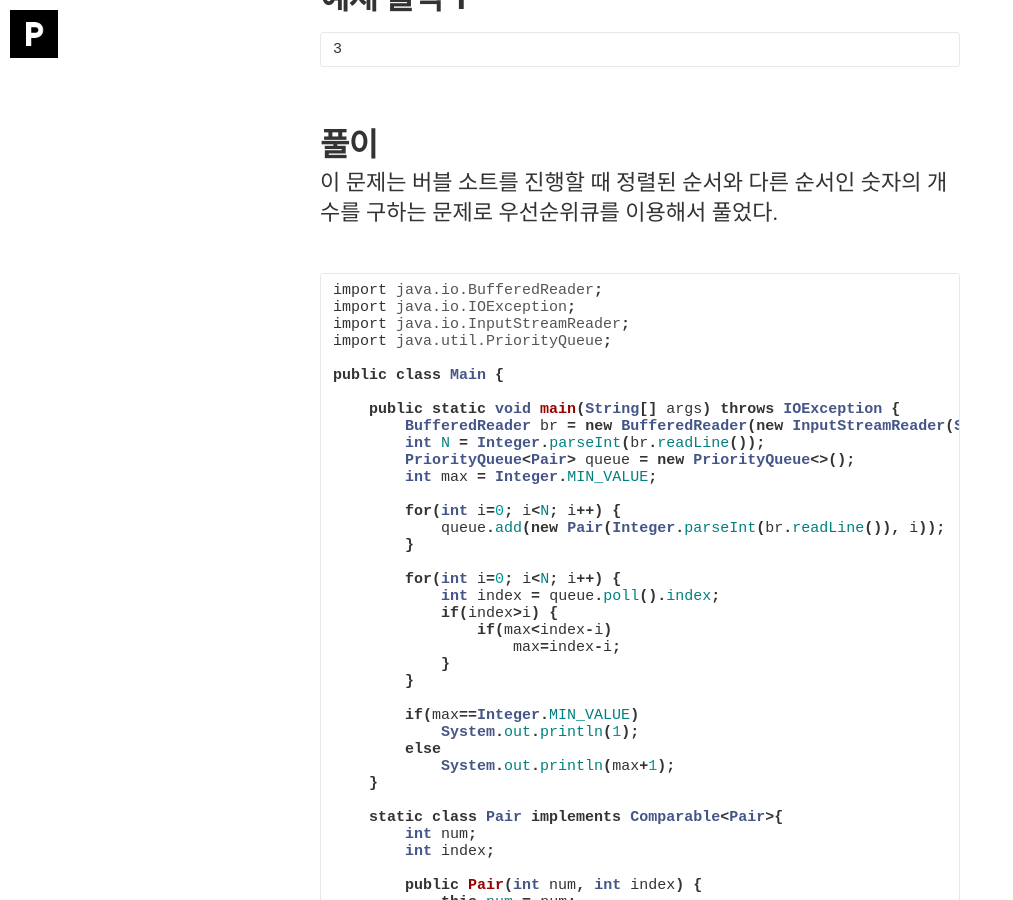
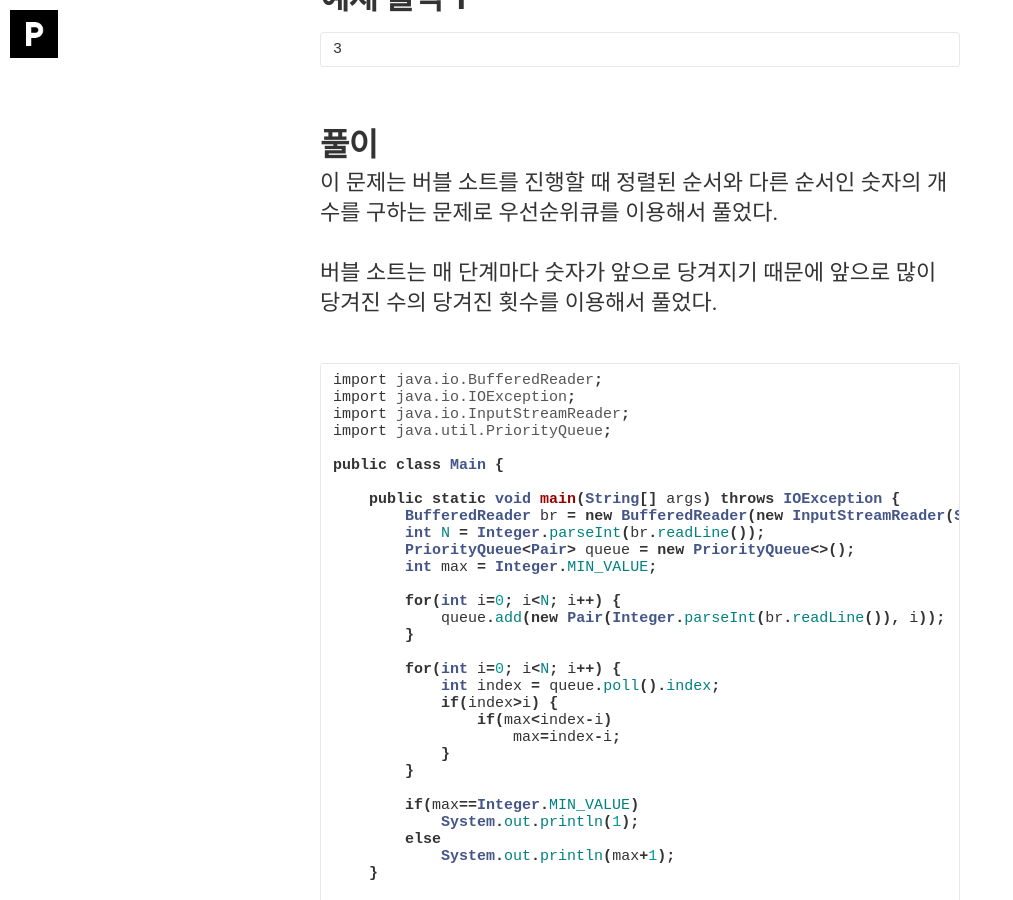
Before and after one commit to pss407/pss407.github.io, a Jekyll site: the page built from _posts/2020-03-05-백준#1377.md, in a window 1280 px wide and 900 px high, scrolled down 2262 px. Shown: the whole window, without its empty margins (0-1013 px from the left). Built offline with Jekyll 4.4.1, drawn with Linux system fonts in a browser that asks for light colours; nearby versions of some CDN libraries; some web fonts are replaced.

Commit message:
Update 2020-03-05-백준#1377.md

````diff
--- a/_posts/2020-03-05-백준#1377.md
+++ b/_posts/2020-03-05-백준#1377.md
@@ -68,6 +68,8 @@ for (int i=1; i<=n+1; i++) {
 
 이 문제는 버블 소트를 진행할 때 정렬된 순서와 다른 순서인 숫자의 개수를 구하는 문제로 우선순위큐를 이용해서 풀었다.
 
+버블 소트는 매 단계마다 숫자가 앞으로 당겨지기 때문에 앞으로 많이 당겨진 수의 당겨진 횟수를 이용해서 풀었다.
+
 ```java
 import java.io.BufferedReader;
 import java.io.IOException;
````
